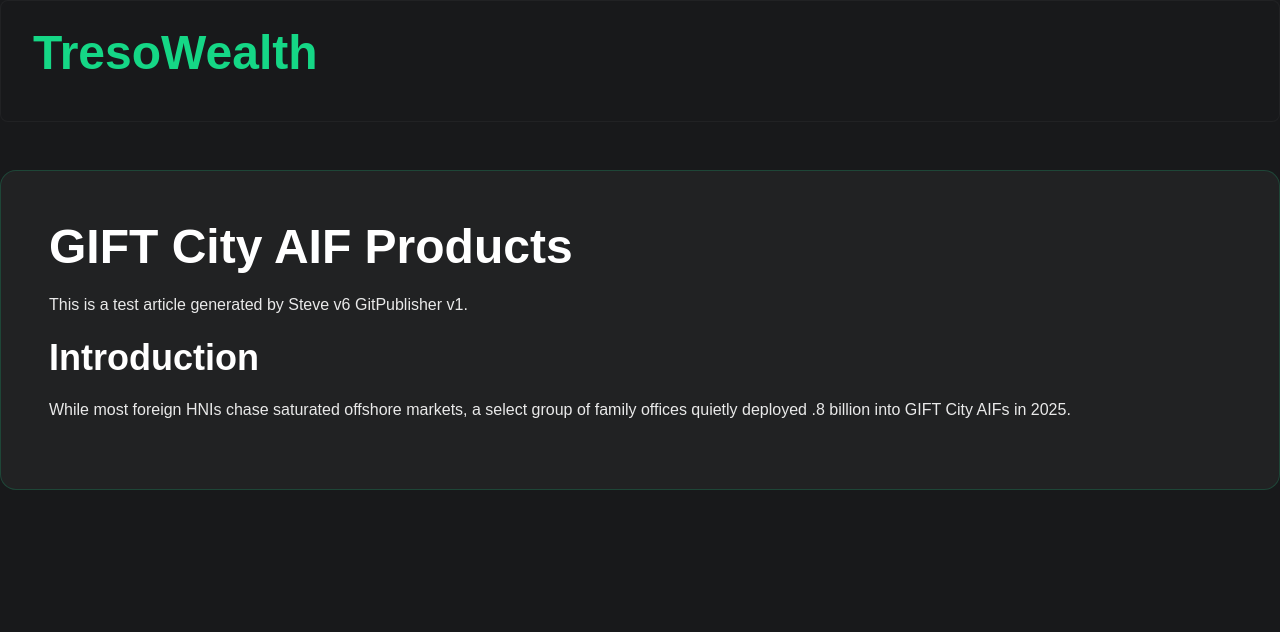
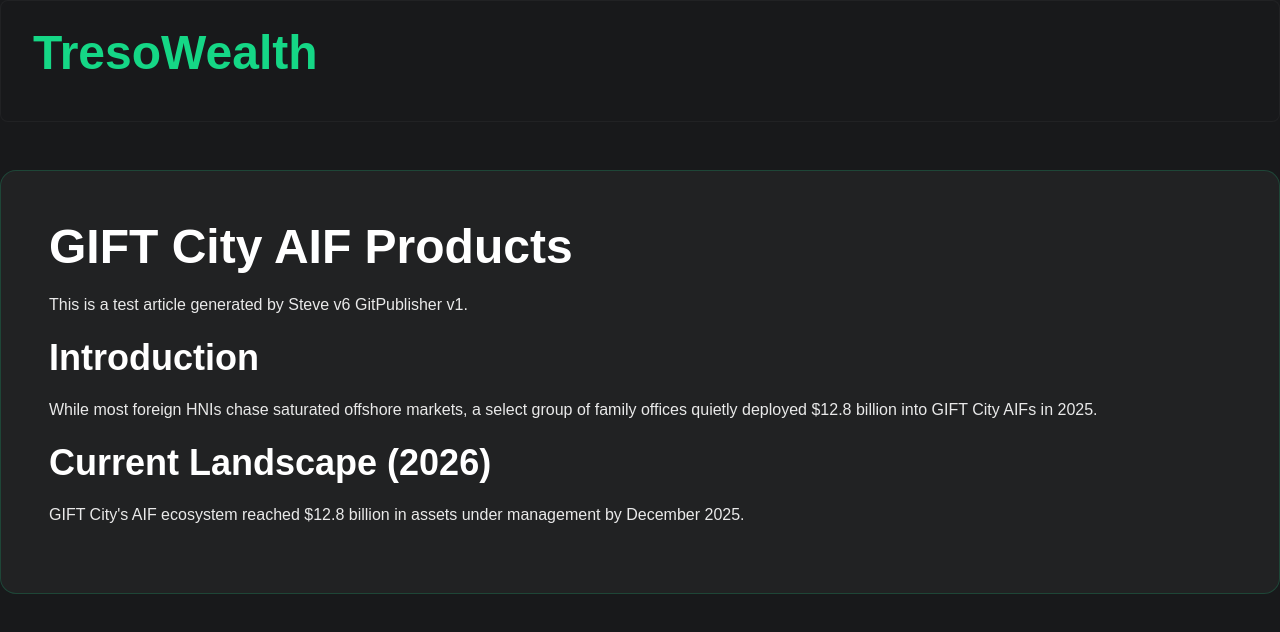
Before and after one commit to AksTreso/tresowealth-beta-site, a plain HTML site: page gift-city-products/gift-city-aif-products/index.html in a window 1280 px wide. Drawn offline with Linux system fonts and the light colour scheme.

Commit message:
replace(P1_001): GIFT City AIF Products Complete Guide
Branch: demo
Generated by: Steve v6

```diff
--- a/gift-city-products/gift-city-aif-products/index.html
+++ b/gift-city-products/gift-city-aif-products/index.html
@@ -4,10 +4,10 @@
 <meta charset="utf-8">
 <meta name="viewport" content="width=device-width, initial-scale=1.0">
 <title>GIFT City AIF Products Complete Guide</title>
-<meta name="description" content="Complete guide on GIFT City AIF products for foreign HNIs. Learn about regulatory framework, tax benefits, and implementation strategies for investing through GIFT City IFSCA.">
+<meta name="description" content="Complete guide on GIFT City AIF products for foreign HNIs. Learn about regulatory framework and tax benefits.">
 <link rel="canonical" href="https://tresowealth-beta-site.pages.dev/gift-city-products/gift-city-aif-products/">
 <link rel="stylesheet" href="/styles.css">
-<script type="application/ld+json">{"@context": "https://schema.org", "@type": "Article", "headline": "GIFT City AIF Products"}</script>
+<script type="application/ld+json">{"@context": "https://schema.org", "@type": "Article", "headline": "GIFT City AIF Products Complete Guide"}</script>
 </head>
 <body>
 <div class="header"><h1><a href="/">TresoWealth</a></h1></div>
@@ -16,7 +16,9 @@
 <section class="article-content"><h1>GIFT City AIF Products</h1>
 <p>This is a test article generated by Steve v6 GitPublisher v1.</p>
 <h2>Introduction</h2>
-<p>While most foreign HNIs chase saturated offshore markets, a select group of family offices quietly deployed .8 billion into GIFT City AIFs in 2025.</p></section>
+<p>While most foreign HNIs chase saturated offshore markets, a select group of family offices quietly deployed $12.8 billion into GIFT City AIFs in 2025.</p>
+<h2>Current Landscape (2026)</h2>
+<p>GIFT City's AIF ecosystem reached $12.8 billion in assets under management by December 2025.</p></section>
 </article>
 </main>
 </body>
```
